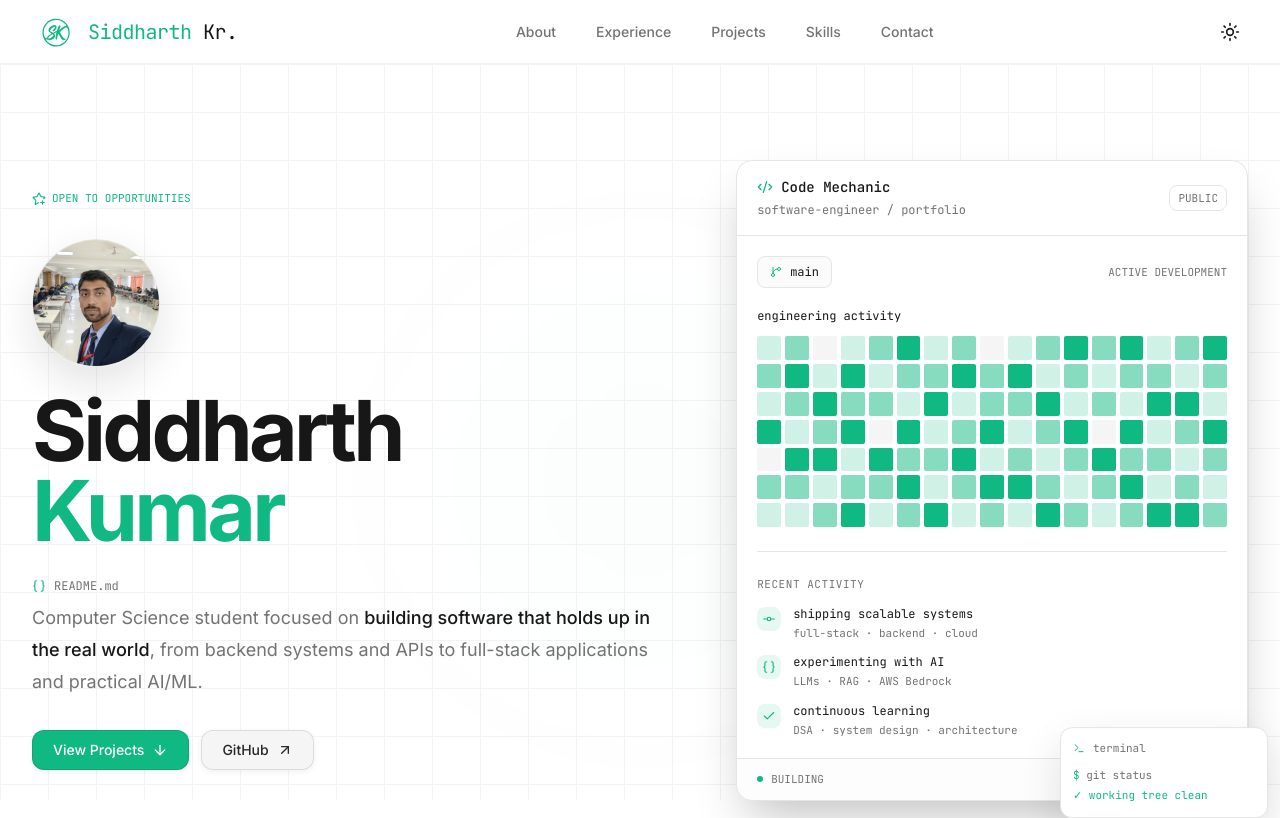
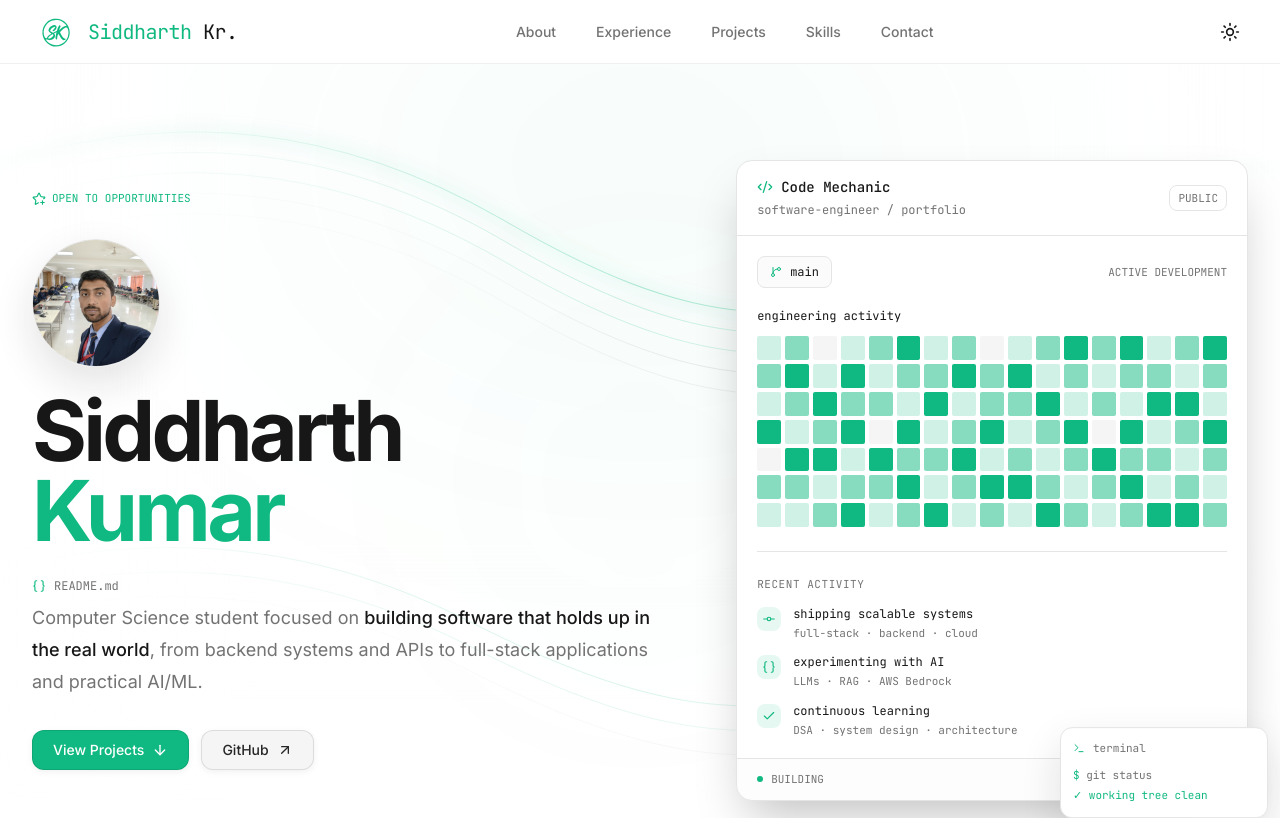
Before and after one commit to siddharthk8/Portfolio, a React (Vite) app in the folder frontend/: page / in a window 1280 px wide. Shown: the top 818 px of the page. Built offline with nearby package versions, Linux system fonts and the light colour scheme.

Commit message:
feat: enhance Footer component styling with backdrop blur and improved color contrast

```diff
--- a/frontend/src/components/Background.jsx
+++ b/frontend/src/components/Background.jsx
@@ -1,16 +1,156 @@
 function Background() {
 	return (
 		<div
-			className="pointer-events-none fixed inset-x-0 top-[var(--header-height)] bottom-0 z-0 opacity-[0.05]"
+			className="pointer-events-none fixed inset-x-0 top-[var(--header-height)] bottom-0 z-0 overflow-hidden"
 			aria-hidden="true"
-			style={{
-				backgroundImage: `
-					linear-gradient(to right, currentColor 1px, transparent 1px),
-					linear-gradient(to bottom, currentColor 1px, transparent 1px)
-				`,
-				backgroundSize: "48px 48px",
-			}}
-		/>
+		>
+			{/* Very subtle ambient color */}
+			<div
+				className="absolute -top-40 left-1/2 h-[520px] w-[1000px] -translate-x-1/2 blur-[140px]"
+				style={{
+					background:
+						"radial-gradient(ellipse, color-mix(in srgb, var(--color-primary) 7%, transparent) 0%, transparent 70%)",
+				}}
+			/>
+
+			<svg
+				className="absolute inset-0 h-full w-full"
+				viewBox="0 0 1440 900"
+				preserveAspectRatio="none"
+				fill="none"
+				xmlns="http://www.w3.org/2000/svg"
+			>
+				<defs>
+					{/* Main emerald gradient */}
+					<linearGradient
+						id="emerald-flow"
+						x1="0"
+						y1="0"
+						x2="1440"
+						y2="0"
+						gradientUnits="userSpaceOnUse"
+					>
+						<stop offset="0" stopColor="var(--color-primary)" stopOpacity="0" />
+						<stop offset="0.25" stopColor="var(--color-primary)" stopOpacity="0.12" />
+						<stop offset="0.5" stopColor="var(--color-primary)" stopOpacity="0.32" />
+						<stop offset="0.72" stopColor="var(--color-primary)" stopOpacity="0.14" />
+						<stop offset="1" stopColor="var(--color-primary)" stopOpacity="0" />
+					</linearGradient>
+
+					{/* Secondary neutral gradient */}
+					<linearGradient
+						id="neutral-flow"
+						x1="0"
+						y1="0"
+						x2="1440"
+						y2="0"
+						gradientUnits="userSpaceOnUse"
+					>
+						<stop offset="0" stopColor="var(--color-foreground)" stopOpacity="0" />
+						<stop
+							offset="0.35"
+							stopColor="var(--color-foreground)"
+							stopOpacity="0.035"
+						/>
+						<stop
+							offset="0.55"
+							stopColor="var(--color-foreground)"
+							stopOpacity="0.12"
+						/>
+						<stop
+							offset="0.75"
+							stopColor="var(--color-foreground)"
+							stopOpacity="0.035"
+						/>
+						<stop offset="1" stopColor="var(--color-foreground)" stopOpacity="0" />
+					</linearGradient>
+
+					{/* Soft emerald glow */}
+					<filter id="soft-glow" x="-20%" y="-20%" width="140%" height="140%">
+						<feGaussianBlur stdDeviation="10" />
+					</filter>
+				</defs>
+
+				<path
+					d="M-160 190C120 40 350 55 565 190C770 320 910 350 1125 220C1300 115 1450 105 1600 155"
+					stroke="url(#emerald-flow)"
+					strokeWidth="1.2"
+				/>
+
+				<path
+					d="M-160 215C120 65 350 80 565 215C770 345 910 375 1125 245C1300 140 1450 130 1600 180"
+					stroke="url(#emerald-flow)"
+					strokeWidth="0.8"
+				/>
+
+				<path
+					d="M-160 240C120 90 350 105 565 240C770 370 910 400 1125 270C1300 165 1450 155 1600 205"
+					stroke="url(#emerald-flow)"
+					strokeWidth="0.7"
+				/>
+
+				<path
+					d="M-160 265C120 115 350 130 565 265C770 395 910 425 1125 295C1300 190 1450 180 1600 230"
+					stroke="url(#neutral-flow)"
+					strokeWidth="0.8"
+				/>
+
+				<path
+					d="M-160 290C120 140 350 155 565 290C770 420 910 450 1125 320C1300 215 1450 205 1600 255"
+					stroke="url(#neutral-flow)"
+					strokeWidth="0.6"
+				/>
+
+				<path
+					d="M-200 690C90 555 315 565 525 680C750 805 900 830 1110 690C1300 565 1460 560 1650 650"
+					stroke="url(#emerald-flow)"
+					strokeWidth="1"
+				/>
+
+				<path
+					d="M-200 720C90 585 315 595 525 710C750 835 900 860 1110 720C1300 595 1460 590 1650 680"
+					stroke="url(#emerald-flow)"
+					strokeWidth="0.75"
+				/>
+
+				<path
+					d="M-200 750C90 615 315 625 525 740C750 865 900 890 1110 750C1300 625 1460 620 1650 710"
+					stroke="url(#neutral-flow)"
+					strokeWidth="0.8"
+				/>
+
+				<path
+					d="M-160 190C120 40 350 55 565 190C770 320 910 350 1125 220C1300 115 1450 105 1600 155"
+					stroke="var(--color-primary)"
+					strokeOpacity="0.10"
+					strokeWidth="8"
+					filter="url(#soft-glow)"
+				/>
+			</svg>
+
+			{/* Fade edges into the page */}
+			<div
+				className="absolute inset-0"
+				style={{
+					background: `
+						linear-gradient(
+							to bottom,
+							transparent 0%,
+							transparent 65%,
+							var(--color-background) 100%
+						),
+						linear-gradient(
+							to right,
+							var(--color-background) 0%,
+							transparent 18%,
+							transparent 82%,
+							var(--color-background) 100%
+						)
+					`,
+					opacity: 0.75,
+				}}
+			/>
+		</div>
 	);
 }
 
--- a/frontend/src/components/Footer/Footer.jsx
+++ b/frontend/src/components/Footer/Footer.jsx
@@ -1,6 +1,6 @@
 export default function Footer() {
 	return (
-		<footer className="border-border bg-background text-muted-foreground border-t">
+		<footer className="border-border/60 bg-background/80 text-foreground supports-backdrop-filter:bg-background/60 border-t backdrop-blur-xl">
 			<div className="mx-auto flex max-w-7xl flex-col items-center justify-between gap-2 px-4 py-5 text-sm sm:flex-row sm:px-6 lg:px-8">
 				<span>
 					© 2026 <span className="text-foreground font-medium">Siddharth Kumar</span>
```
